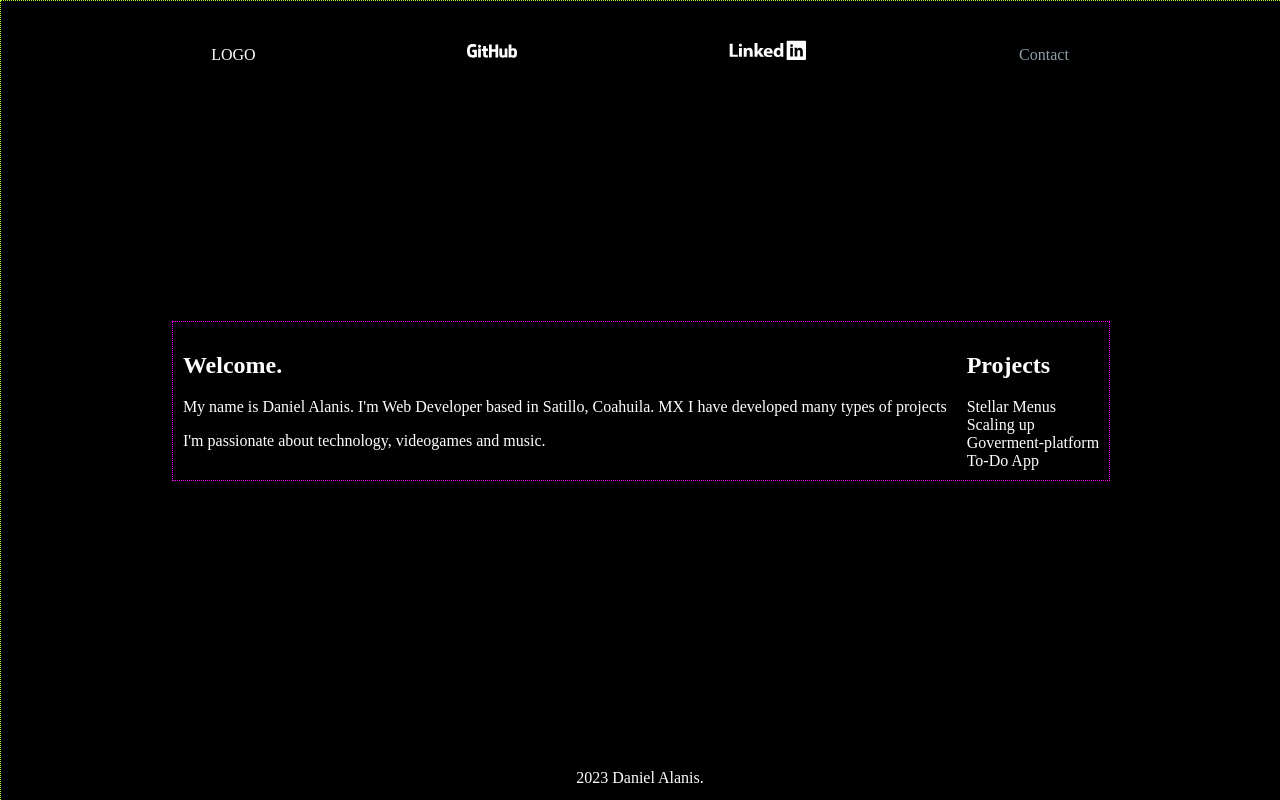
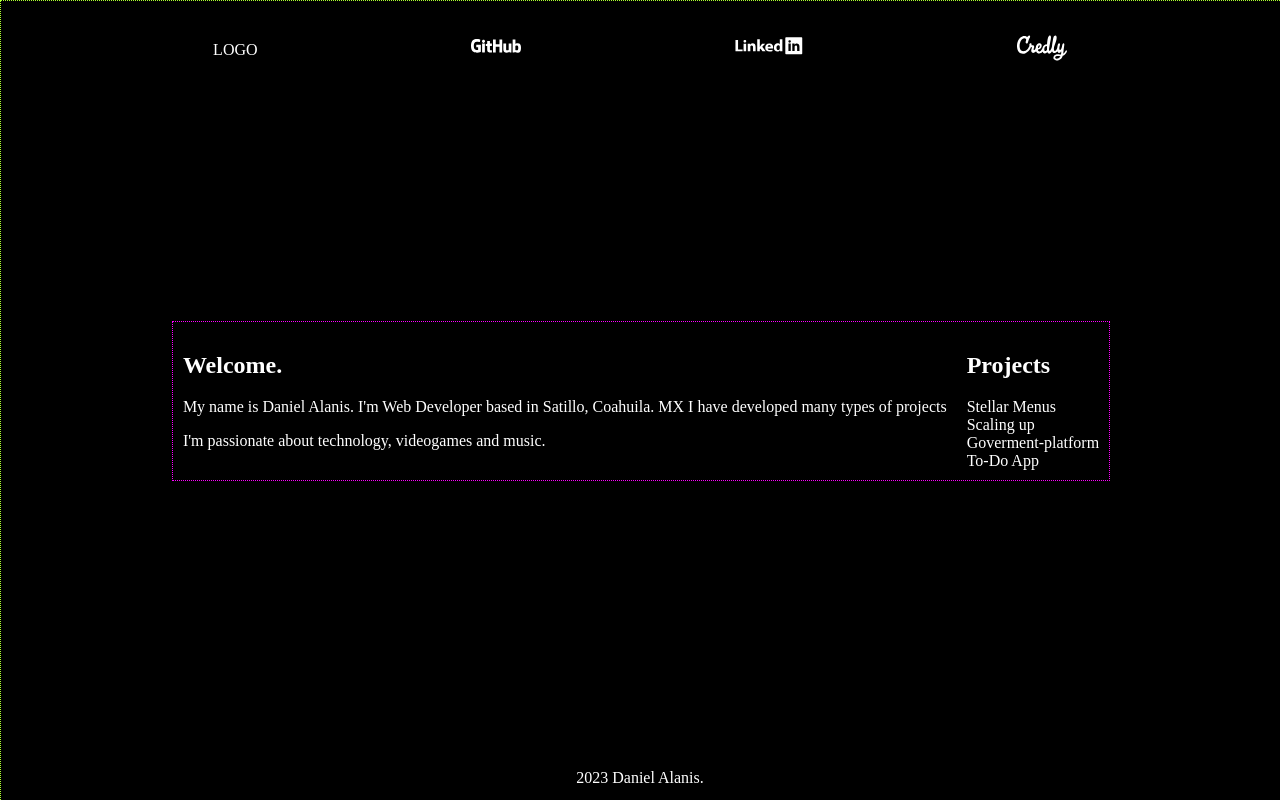
Before and after one commit to d4lanis/portfolio, a React (Vite) app: page / in a window 1280 px wide. Built offline with nearby package versions, Linux system fonts and the light colour scheme.

Commit message:
add links to github, credly and linkedin

```diff
--- a/src/components/navbar/index.tsx
+++ b/src/components/navbar/index.tsx
@@ -1,5 +1,6 @@
-import GithubIcon from "../../assets/github.svg"
-import LinkedInIcon from "../../assets/linkedin.svg"
+import GithubIcon from "../../assets/github.svg";
+import LinkedInIcon from "../../assets/linkedin.svg";
+import CredlyIcon from "../../assets/credly.svg";
 
 function NavBar () {
 
@@ -8,9 +9,9 @@ function NavBar () {
         <nav style={{position: "fixed", top: "0%", left: "0%", width: "100%", paddingTop: "1%"}}>
             <ul style={{display: "flex", justifyContent: "space-evenly", alignItems: "center"}}>
                 <li>LOGO</li>
-                <li><a href="#"><img src={GithubIcon} style={{filter: "invert(100%)", width: "50px"}}/></a></li>
-                <li><a href="#"><img src={LinkedInIcon} style={{filter: "invert(100%)", width: "80px"}}/></a></li>
-                <li><a href="#">Contact</a></li>
+                <li><a target={"blank"} href="https://www.github.com/d4lanis"><img src={GithubIcon} style={{filter: "invert(100%)", width: "50px"}}/></a></li>
+                <li><a target={"blank"} href="https://www.linkedin.com/in/daniel-alanis-569628194/"><img src={LinkedInIcon} style={{filter: "invert(100%)", width: "70px"}}/></a></li>
+                <li><a target={"blank"} href="https://www.credly.com/users/daniel-alanis-hernandez"><img src={CredlyIcon} style={{width:"50px"}}/></a></li>
              </ul>
         </nav>
     );
```
